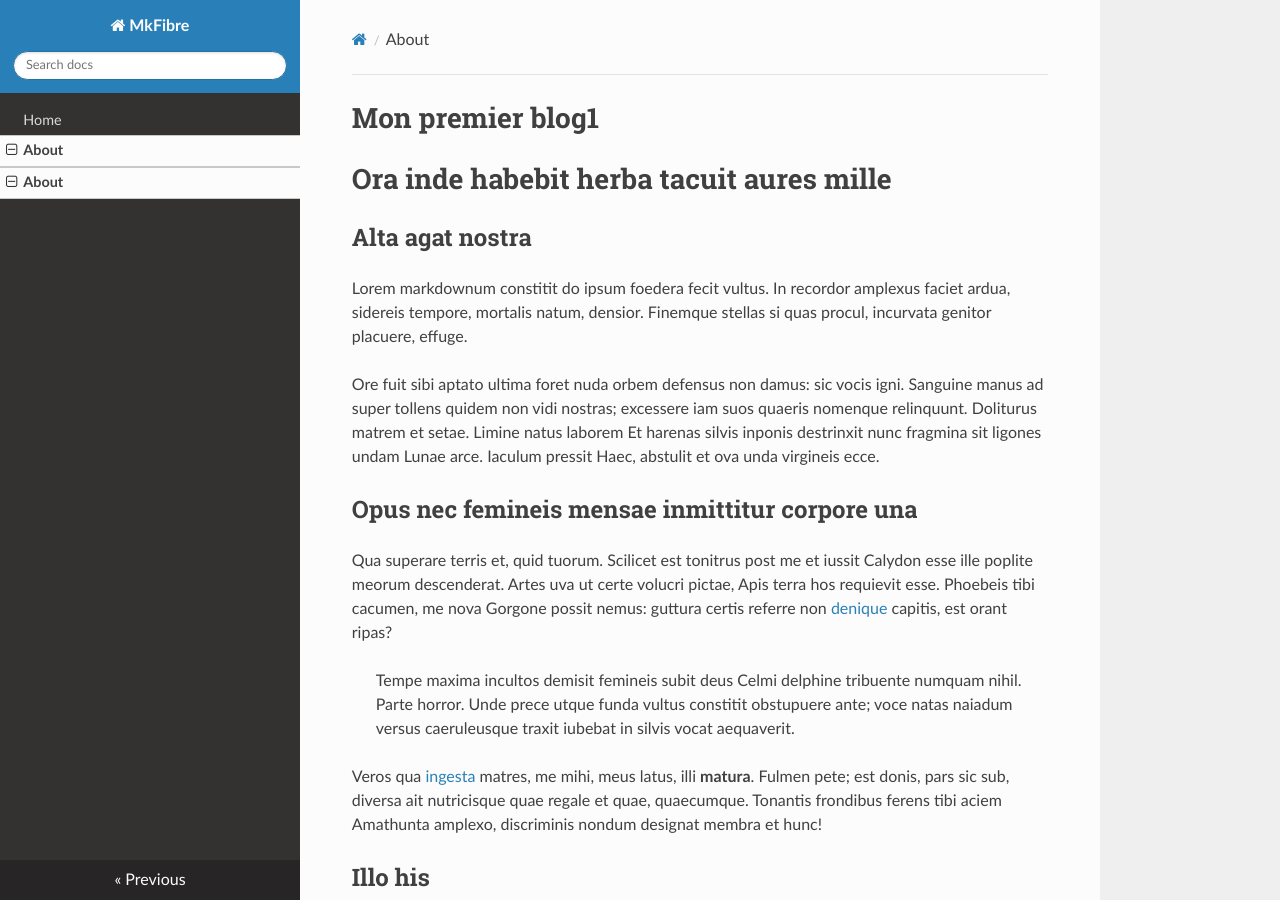
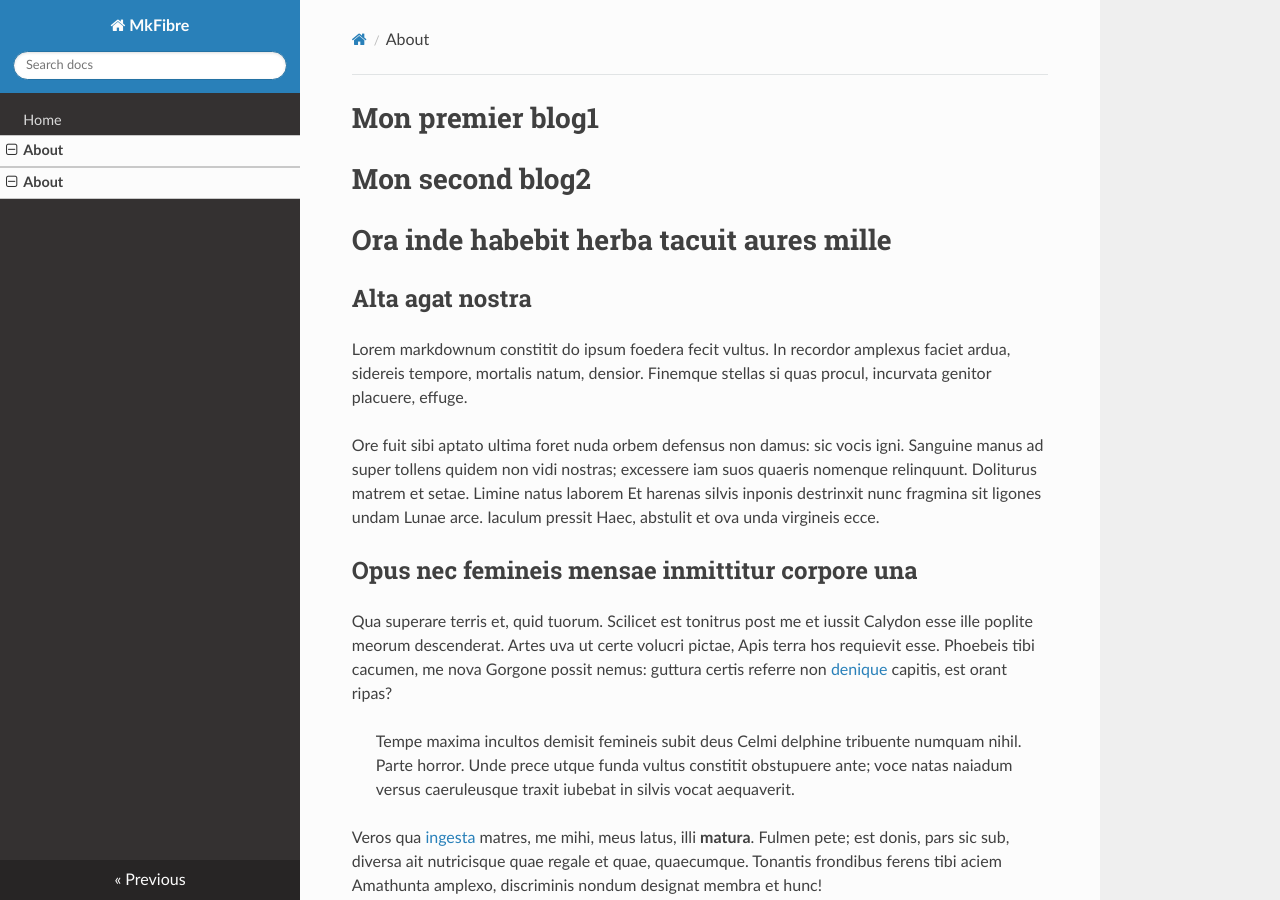
Before and after one commit to NColombelli/NColombelli.github.io, an MkDocs documentation site: the page built from docs/about.md, in a window 1280 px wide and 900 px high. Built offline with MkDocs 1.6.1, drawn with Linux system fonts in a browser that asks for light colours; nearby versions of some CDN libraries.

Commit message:
Update about.md

```diff
--- a/docs/about.md
+++ b/docs/about.md
@@ -1,4 +1,5 @@
 # Mon premier blog1
+# Mon second blog2
 
 # Ora inde habebit herba tacuit aures mille
 
```
